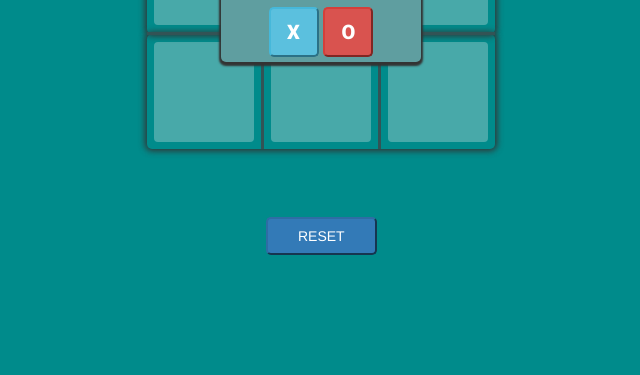
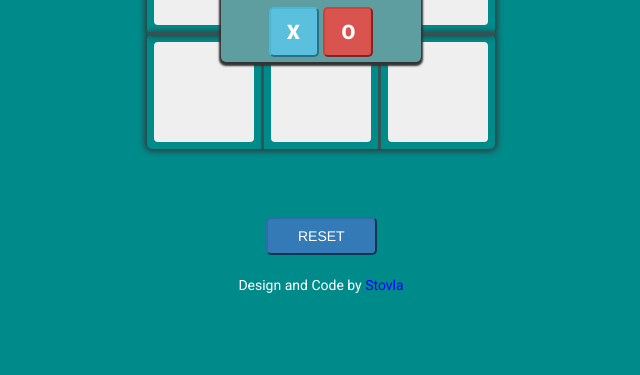
Before and after one commit to stovla/fcczipline-tictactoe, a plain HTML site: page index.html in a window 1280 px wide. Shown: the part 425-800 px from the top of the page, without its empty margins (319-959 px from the left). Drawn offline with nearby package versions, Linux system fonts and the light colour scheme.

Commit message:
add small fixes with gameplay and design

```diff
--- a/css/style.css
+++ b/css/style.css
@@ -39,7 +39,10 @@ tr {
     width: 100px;
     height: 100px;
     margin: 7px;
-    opacity: 0.3;
+}
+
+.btn:hover {
+    background: lightslategray;
 }
 
 table tr:nth-child(2) {
@@ -109,6 +112,21 @@ button:disabled {
     text-shadow: 0px 2px 2px 2px #fff;
 }
 
+footer {
+    width: 100%;
+    font-family: 'Roboto', sans-serif;
+    font-weight: 400;
+    color: #fff;
+    position: fixed;
+    bottom: 10%;
+    text-align: center;
+}
+
+footer a {
+    text-decoration: none;
+    color: #00f;
+}
+
 @media screen and (max-width:430px) {
     .reset {
         display: none;
--- a/index.html
+++ b/index.html
@@ -37,10 +37,13 @@
     <div class="winner">You Win!</div>
     <div class="loser">You Lose!!!</div>
     <div class="tie">It's A Tie!</div>
+    <footer>
+        Design and Code by <a href="https://stovla.github.io/profile" target="_blank">Stovla</a>
+    </footer>
 
     <script src='js/jquery-3.1.1.min.js'></script>
     <script src='https://maxcdn.bootstrapcdn.com/bootstrap/3.3.7/js/bootstrap.min.js'></script>
-    <script src="js/app.js" charset="utf-8"></script>
+    <script src="js/script.js" charset="utf-8"></script>
 </body>
 
 </html>
--- a/js/app.js
+++ b/js/app.js
@@ -1,3 +1,4 @@
+"use stict";
 $(document).ready(function() {
 
     var board = [null, null, null, null, null, null, null, null, null];
@@ -165,6 +166,7 @@ $(document).ready(function() {
     }
     // display winner function and update the game ++++++ (game reset needs to be created)
     function displayWinner(player) {
+
         var path;
         if (player === human) {
             path = "winner";
@@ -179,14 +181,14 @@ $(document).ready(function() {
             $("." + path).fadeIn(500);
             $("." + path).fadeOut(500);
         }
-        setTimeout(resetMoves, 700);
+        setTimeout(resetMoves, 300);
     }
     $(".reset").click(function(e) {
         resetMoves();
     });
     // reset everything
     function resetMoves() {
-        if(game){
+        if (game) {
             board = [null, null, null, null, null, null, null, null, null];
             playerTurn = true;
             human = "";
@@ -199,9 +201,9 @@ $(document).ready(function() {
             $(".choose-sides").animate({ left: "50%", }, "slow");
             $("table").animate({ left: "60%", "z-index": "-1" });
             $("table").animate({ left: "50%", }, "slow");
-            $(".btn").css("opacity", "0.3");
+            // $(".btn").css("opacity", "0.3");
+            game = false;
         }
-        game = false;
     }
     // display popup winner message
     function winnerMessage(player) {
```
